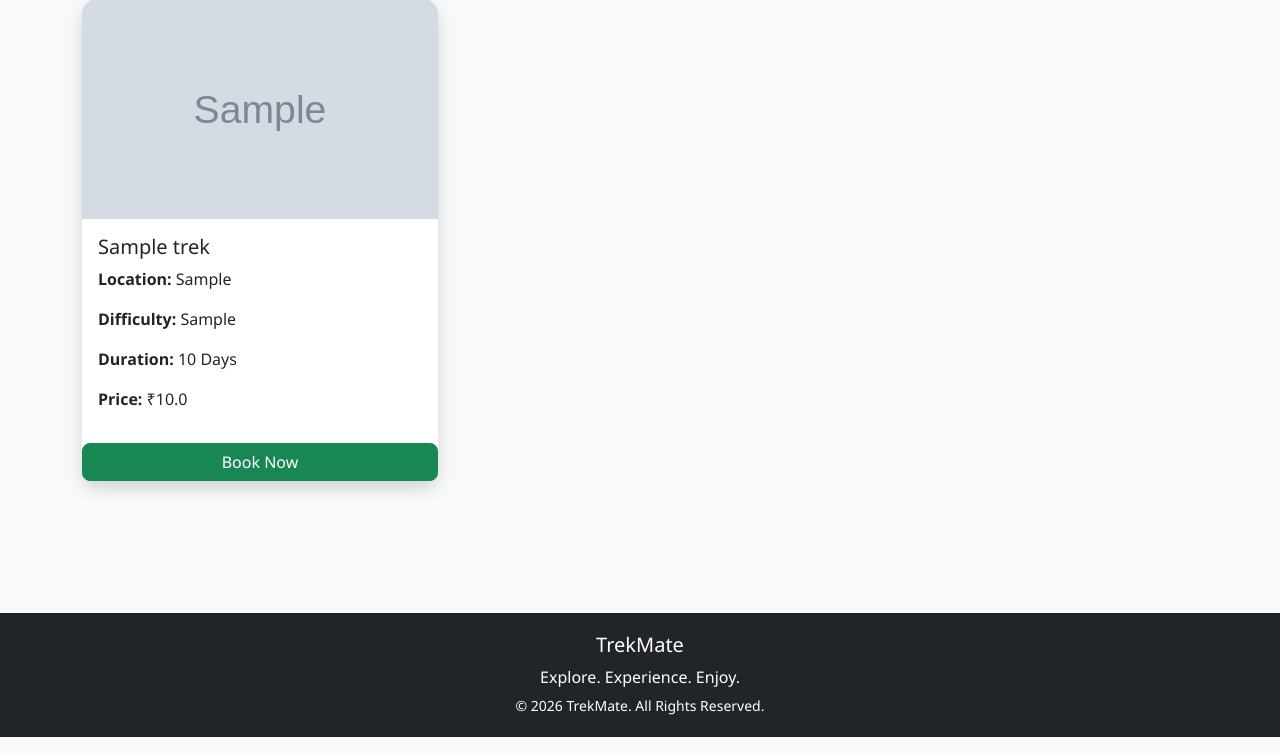
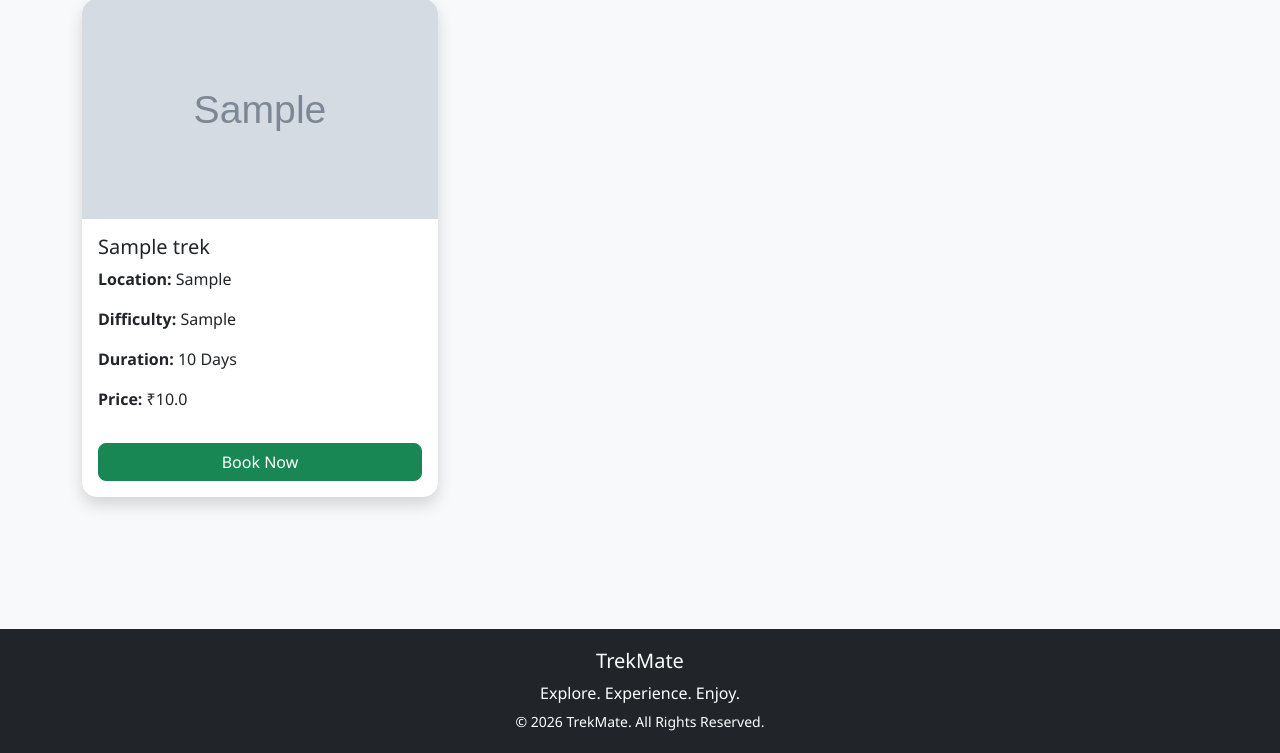
Before and after one commit to ArpitChauhan1501/Trekking-Management-App, a Flask app: template templates/user/treks.html in a window 1280 px wide. Shown: the part 179-932 px from the top of the page. Run offline with Flask 3, Linux system fonts and the light colour scheme; the template is opened without the code that fills it: values that come from a table or form of the project are taken from there, others are empty; tables that the repository leaves empty hold one stand-in row (values such as "Sample post"); grey boxes marked "Sample" are stand-in pictures.

Commit message:
Refactor trek card layout and button styling
Updated the trek card layout to use flexbox for better alignment and added margin to the 'Book Now' button.

```diff
--- a/templates/user/treks.html
+++ b/templates/user/treks.html
@@ -22,19 +22,29 @@
 
         {% endif %}
 
-        <div class="card-body">
+        <div class="card-body d-flex flex-column">
+
         <h5>{{ trek.name }}</h5>
+
         <p><strong>Location:</strong> {{ trek.location }}</p>
         <p><strong>Difficulty:</strong> {{ trek.difficulty }}</p>
         <p><strong>Duration:</strong> {{ trek.duration }} Days</p>
         <p><strong>Price:</strong> ₹{{ trek.price }}</p>
-        </div>
+
         <form
             action="{{ url_for('user.book_trek', trek_id=trek.id) }}"
             method="POST"
-      >
-        <button type="submit" class="btn btn-success w-100">Book Now</button>
+            class="mt-auto">
+
+        <button
+            type="submit"
+            class="btn btn-success w-100 mt-3">
+            Book Now
+        </button>
+
     </form>
+
+</div>
     </div>
     </div>
 
```
Lines whose indentation alone changed are shown as unchanged.
